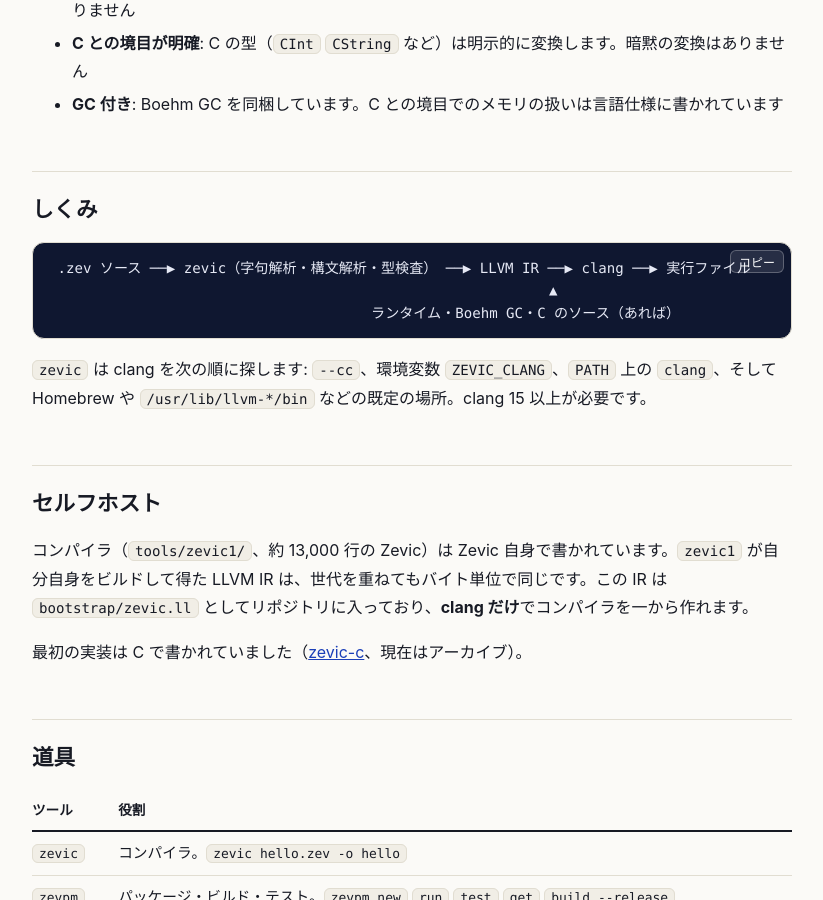
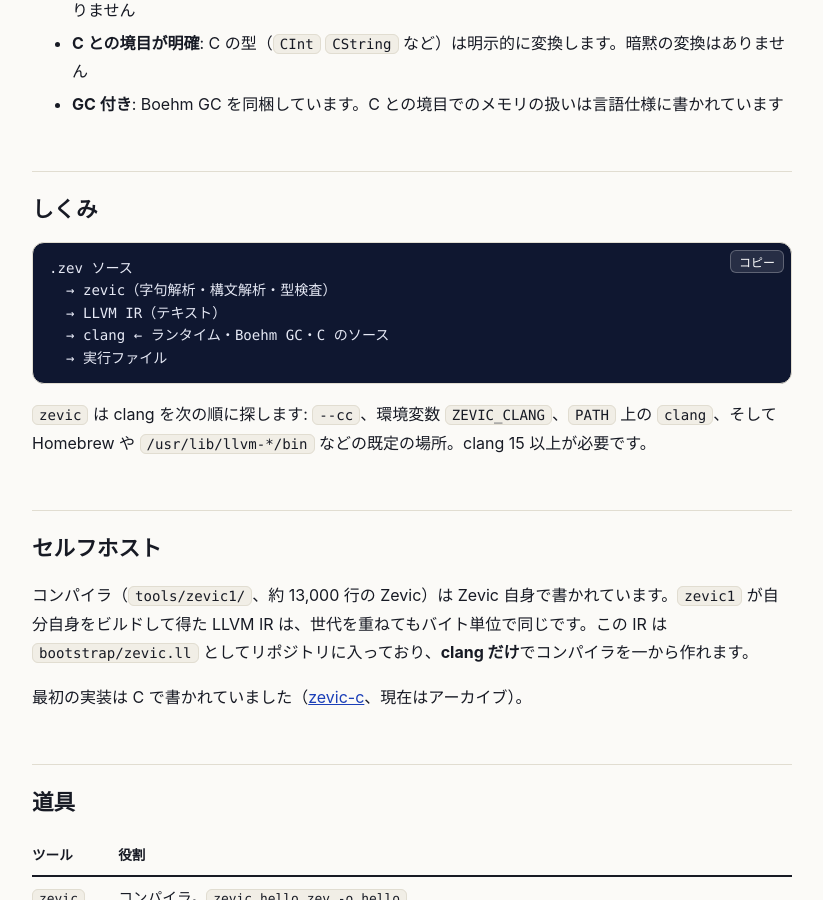
Before and after one commit to zevic-lang/zevic-lang.github.io, a Jekyll site: the page built from about.md, in a window 1280 px wide and 900 px high, scrolled down 423 px. Shown: the whole window, without its empty margins (228-1051 px from the left). Built offline with Jekyll 4.4.1, drawn with Linux system fonts in a browser that asks for light colours.

Commit message:
About: vertical build-flow diagram that fits narrow screens
Co-Authored-By: Claude Sonnet 5.5 <noreply@anthropic.com>
Claude-Session: https://claude.ai/code/session_01ELZTNY1DqdJybfLUMAn58m

````diff
--- a/about.md
+++ b/about.md
@@ -15,9 +15,11 @@ Zevic は、ソースコードを**テキストの LLVM IR** に変換し、機
 ## しくみ
 
 ```text
- .zev ソース ──▶ zevic（字句解析・構文解析・型検査） ──▶ LLVM IR ──▶ clang ──▶ 実行ファイル
-                                                           ▲
-                                      ランタイム・Boehm GC・C のソース（あれば）
+.zev ソース
+  → zevic（字句解析・構文解析・型検査）
+  → LLVM IR（テキスト）
+  → clang ← ランタイム・Boehm GC・C のソース
+  → 実行ファイル
 ```
 
 `zevic` は clang を次の順に探します: `--cc`、環境変数 `ZEVIC_CLANG`、`PATH` 上の `clang`、そして Homebrew や `/usr/lib/llvm-*/bin` などの既定の場所。clang 15 以上が必要です。
````
